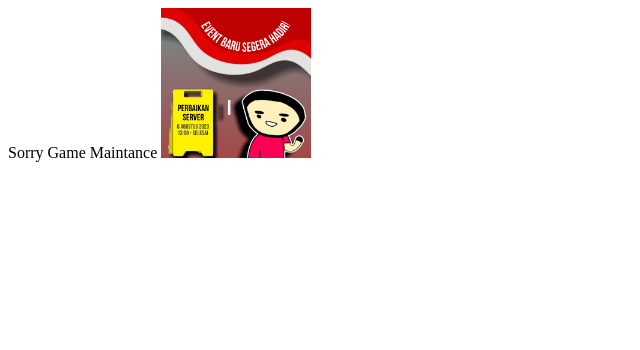
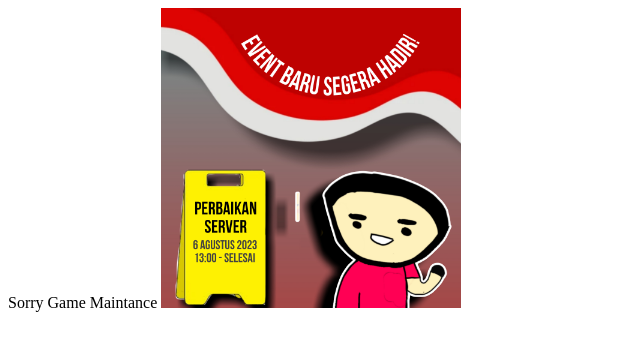
Before and after one commit to Immanuel2010/Immanuel2010.github.io, a plain HTML site: page index.html in a window 1280 px wide. Shown: the whole page, without its empty margins (0-640 px from the left). Drawn offline with Linux system fonts and the light colour scheme.

Commit message:
Update index.html

```diff
--- a/index.html
+++ b/index.html
@@ -2,6 +2,6 @@
 <body>
 Sorry Game Maintance
 
-      <img src="Picsart_23-08-05_15-08-04-341.jpg" width="150"/>
+      <img src="Picsart_23-08-05_15-08-04-341.jpg" width="300"/>
 </body>
 </html>
```
